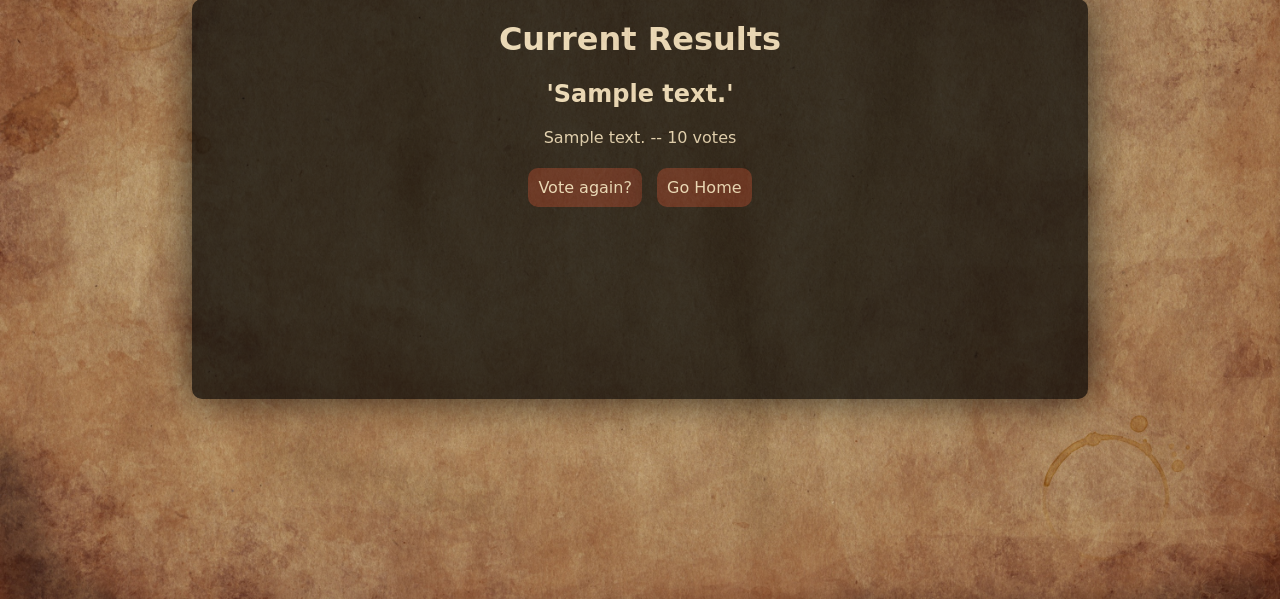
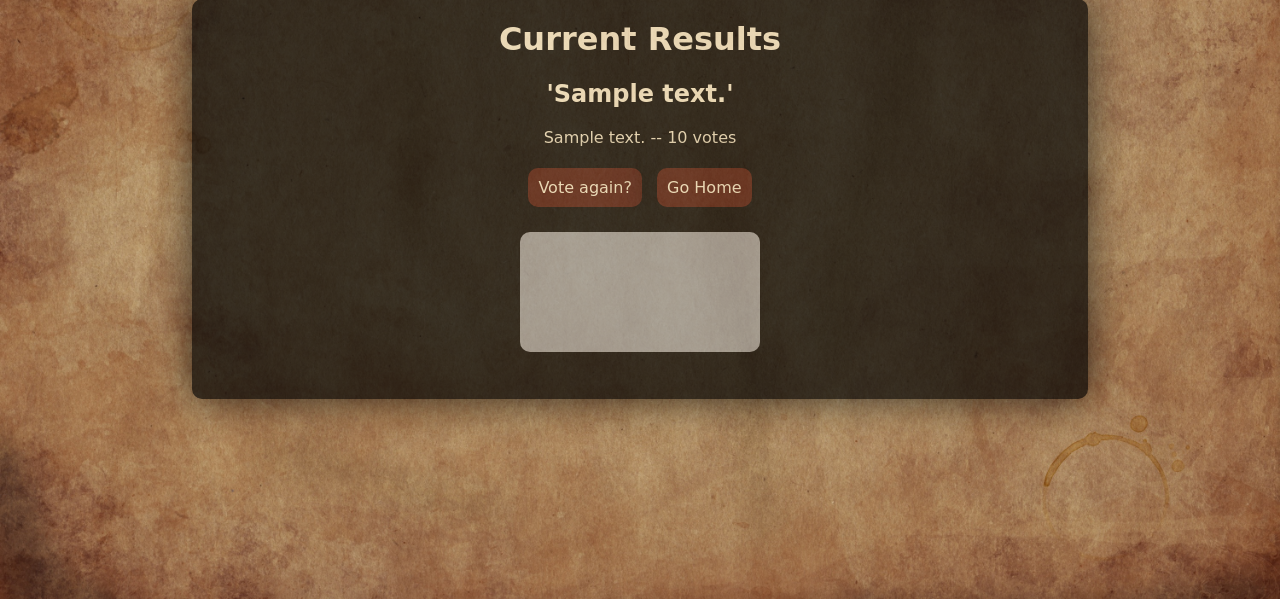
Before and after one commit to dpack78/pollsAppWebDev, a Django app: template polls/templates/polls/results.html in a window 1280 px wide. Shown: the part 201-800 px from the top of the page. Run offline with Django 3.2, Linux system fonts and the light colour scheme; the template is opened without the code that fills it: most values are stand-ins (such as "Sample title", 1, 10 or a date in 2020); grey boxes are pictures that could not be loaded.

Commit message:
added an image to results as rubric asks for images

```diff
--- a/polls/static/polls/style.css
+++ b/polls/static/polls/style.css
@@ -89,3 +89,15 @@ body {
     right: 0;
     box-shadow:0 0 40px  #000000;
 }
+
+.thumbsUp{
+    border-radius: 10px;
+    margin-top: 20px;
+    background-image: url("images/hand.jpg");
+    min-width: 240px;
+    min-height: 120px;
+    display: inline-block;
+    background-repeat: none;
+    background-size:240px 120px;
+    /*background-color: red;*/
+}
--- a/polls/templates/polls/results.html
+++ b/polls/templates/polls/results.html
@@ -12,4 +12,6 @@
 
     <a href="{% url 'polls:detail' question.id %}">Vote again?</a>
     <a href="{% url 'polls:index' %}">Go Home</a>
+</br>
+    <div class="thumbsUp"></div>
 </div>
--- a/pollsApp/settings.py
+++ b/pollsApp/settings.py
@@ -40,7 +40,7 @@ INSTALLED_APPS = [
     'django.contrib.staticfiles',
 ]
 
-MIDDLEWARE = [
+MIDDLEWARE_CLASSES = [
     'django.middleware.security.SecurityMiddleware',
     'django.contrib.sessions.middleware.SessionMiddleware',
     'django.middleware.common.CommonMiddleware',
```
Also changed, not shown: db.sqlite3, 3 other files.
